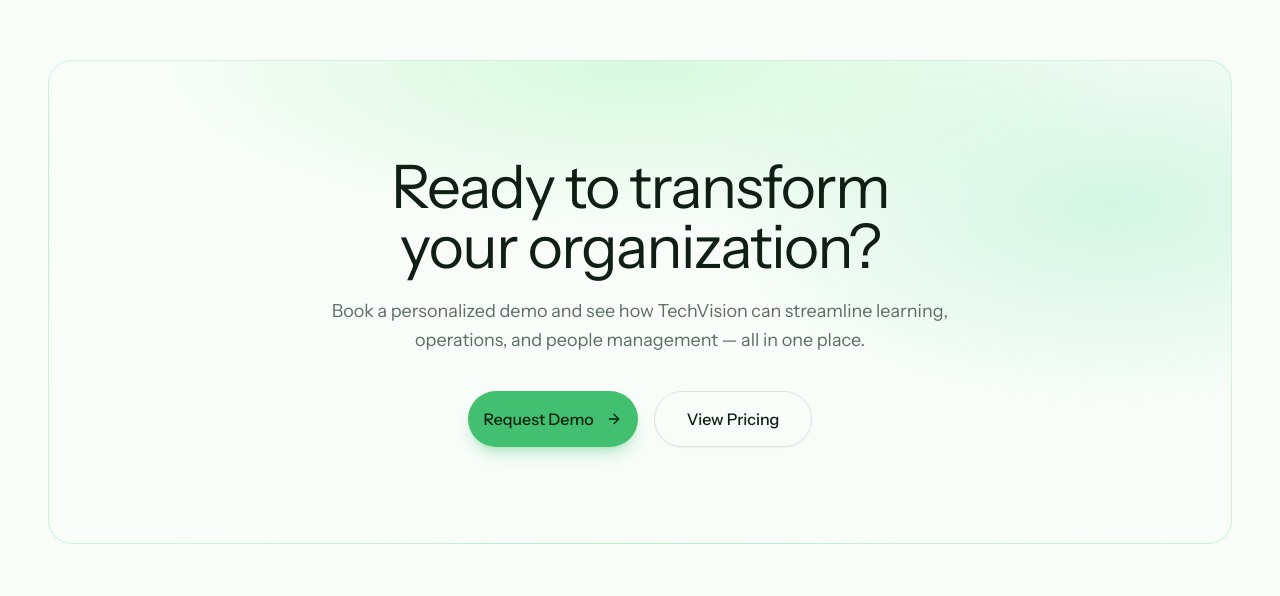
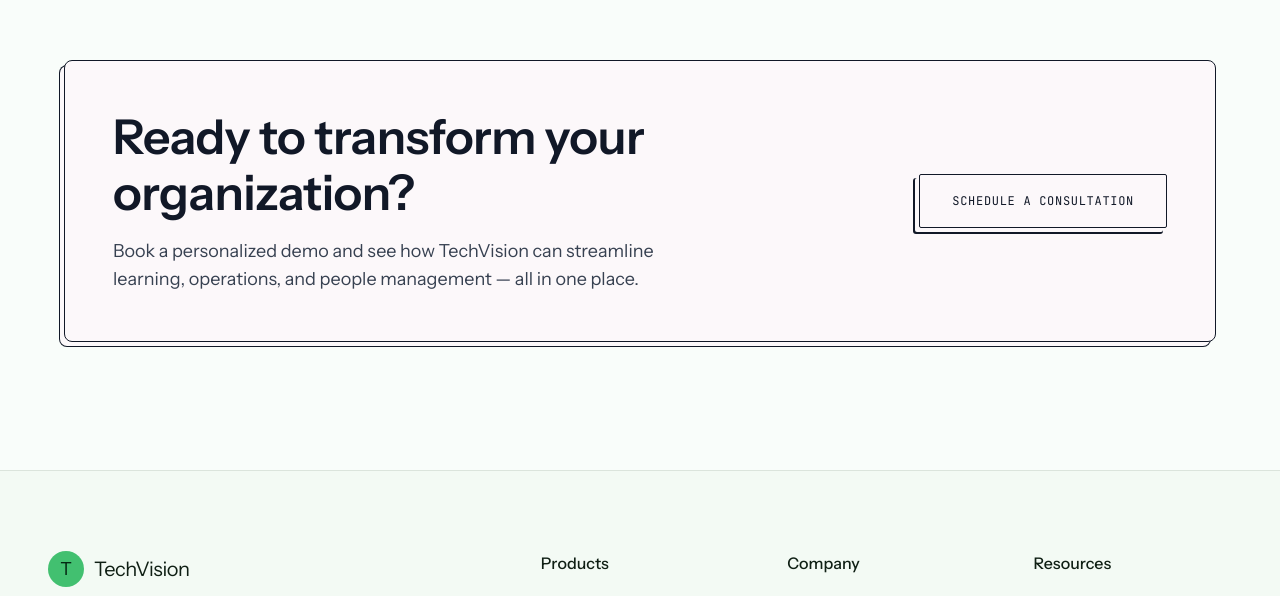
Before and after one commit to Mehariwamlake/techvision-home, a Next.js app: page /solutions in a window 1280 px wide. Shown: the part 4121-4717 px from the top of the page. Built offline with nearby package versions, Linux system fonts and the light colour scheme.

Commit message:
style(solutions): add custom CTA banner matching Figma

```diff
--- a/app/solutions/page.tsx
+++ b/app/solutions/page.tsx
@@ -4,8 +4,7 @@ import { SiteFooter } from "@/components/site/site-footer";
 import { SolutionsHero } from "@/components/solutions/solutions-hero";
 import { ProductSections } from "@/components/solutions/product-sections";
 import { BundlesSection } from "@/components/site/bundles-section";
-import { CtaBanner } from "@/components/site/cta-banner";
-
+import { SolutionsCta } from "@/components/solutions/solutions-cta";
 export const metadata: Metadata = {
   title: "Solutions — TechVision",
   description:
@@ -19,7 +18,7 @@ export default function SolutionsPage() {
       <SolutionsHero />
       <ProductSections />
       <BundlesSection />
-      <CtaBanner />
+      <SolutionsCta />
       <SiteFooter />
     </main>
   );
--- /dev/null
+++ b/components/solutions/solutions-cta.tsx
@@ -0,0 +1,26 @@
+import Link from "next/link";
+
+export function SolutionsCta() {
+  return (
+    <section className="mx-auto max-w-[1216px] px-6 py-24 lg:px-8 lg:py-32">
+      <div className="flex flex-col gap-8 rounded-[8px] border border-[#111827] bg-[#FCF8FA] p-8 shadow-[-5px_5px_0_-1px_#FCF8FA,-5px_5px_0_0_#111827] lg:flex-row lg:items-center lg:justify-between lg:p-12">
+        <div className="max-w-[600px]">
+          <h2 className="font-display text-[48px] font-semibold leading-[56px] align-middle tracking-[-0.48px] text-[#111827] lg:text-[48px] lg:leading-[56px]">
+            Ready to transform your organization?
+          </h2>
+          <p className="mt-4 text-[18px] leading-[28px] tracking-[0px] align-middle text-[#374151]">
+            Book a personalized demo and see how TechVision can streamline
+            learning, operations, and people management — all in one place.
+          </p>
+        </div>
+
+        <Link
+          href="/contact"
+          className="inline-flex shrink-0 leading-[20px] align-middle items-center justify-center self-start rounded-[2px] border border-[#111827] bg-[#FCF8FA] px-[32px] py-[16px] font-mono text-xs uppercase tracking-[0.7px] text-[#111827] shadow-[-4px_4px_0_0_#FCF8FA,-5px_5px_0_1px_#111827] lg:self-auto"
+        >
+          Schedule a consultation
+        </Link>
+      </div>
+    </section>
+  );
+}
```
